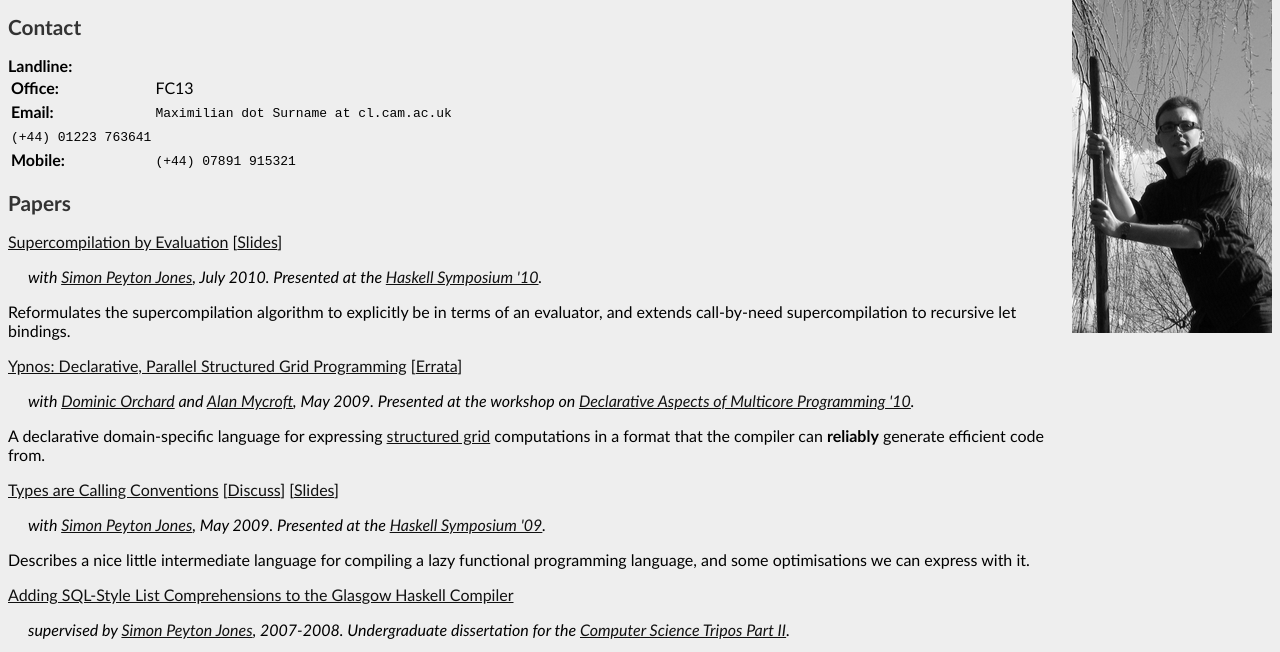
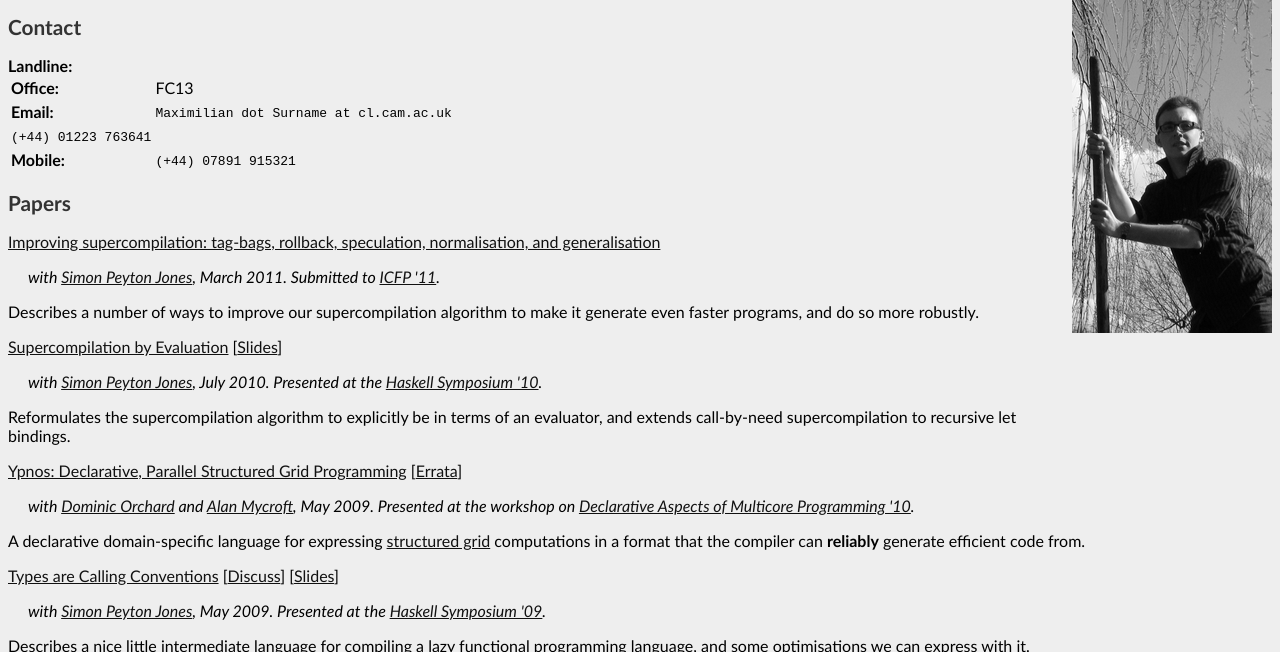
Before and after one commit to batterseapower/cl-website, a plain HTML site: page index.html in a window 1280 px wide. Shown: the part 113-765 px from the top of the page. Drawn offline with Linux system fonts and the light colour scheme.

Commit message:
Add ICFP 2011 submission

```diff
--- a/index.html
+++ b/index.html
@@ -44,6 +44,14 @@ pageTracker._trackPageview();
 </table>
 
 <h2>Papers</h2>
+
+<p class="paper"><a href="papers/chsc2-icfp11.pdf">Improving supercompilation: tag-bags, rollback, speculation, normalisation, and generalisation</a></p>
+<p class="paper-formalities">
+  with <a href="http://research.microsoft.com/en-us/people/simonpj/">Simon Peyton Jones</a>, March 2011. Submitted to <a href="http://www.icfpconference.org/icfp2011/">ICFP '11</a>.
+</p>
+<p class="paper-description">
+  Describes a number of ways to improve our supercompilation algorithm to make it generate even faster programs, and do so more robustly.
+</p>
 
 <p class="paper"><a href="papers/sbe-hs10.pdf">Supercompilation by Evaluation</a> [<a href="papers/sbe-talk-hs10-static.pdf">Slides</a>]</p>
 <p class="paper-formalities">
```
Also changed, not shown: 1 other file.
